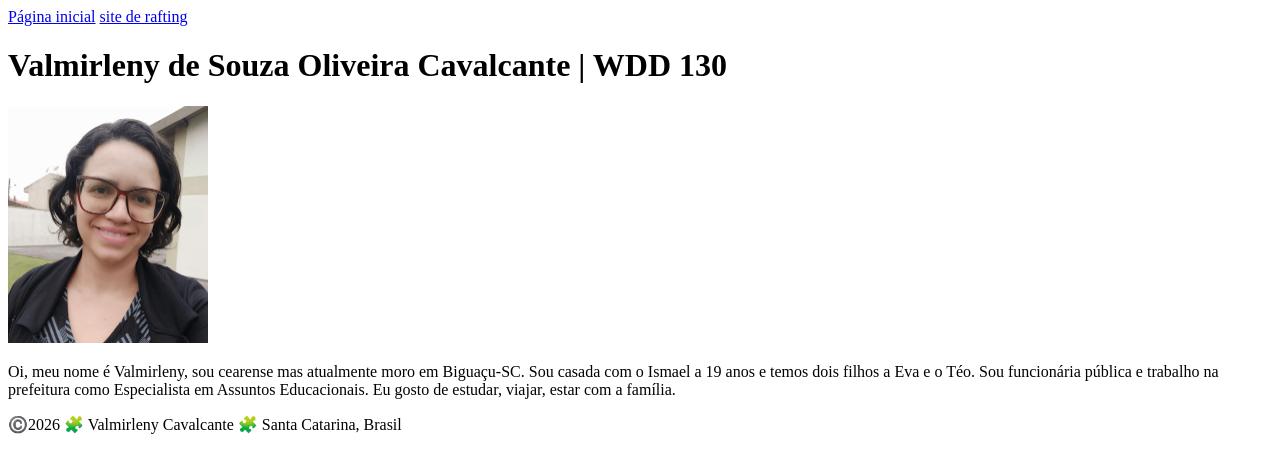
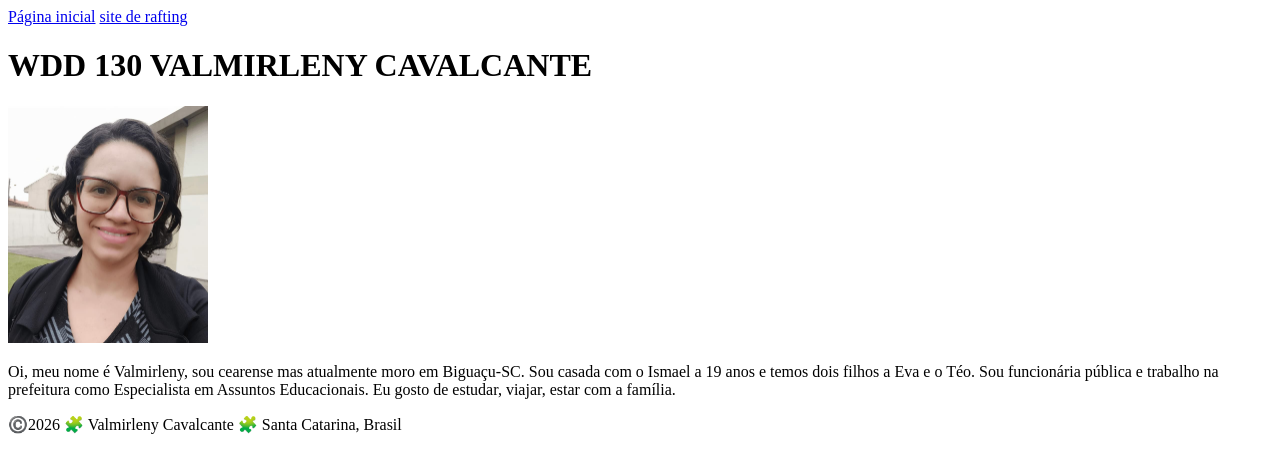
Before and after one commit to Valmirlenny/wdd130, a plain HTML site: page index.html in a window 1280 px wide. Drawn offline with Linux system fonts and the light colour scheme.

Commit message:
correção

```diff
--- a/index.html
+++ b/index.html
@@ -1,5 +1,5 @@
 <!DOCTYPE html>
-<lang="pt-br">
+<html lang="pt-br">
 
 <head>
     <meta charset="UTF-8">
@@ -15,7 +15,7 @@
         </nav>
     </header>
     <main>
-            <h1>Valmirleny de Souza Oliveira Cavalcante | WDD 130</h1>
+        <h1>WDD 130 VALMIRLENY CAVALCANTE</h1>
         <img src=" imagens/perfil.jpg" alt="Meu nome é Valmirleny Cavalcante" width="200">
         <p>Oi, meu nome é Valmirleny, sou cearense mas atualmente moro em Biguaçu-SC.
             Sou casada com o Ismael a 19 anos e temos dois filhos a Eva e o Téo. Sou funcionária pública e trabalho
@@ -27,3 +27,5 @@
         <p>©️2026 🧩 Valmirleny Cavalcante 🧩 Santa Catarina, Brasil</p>
     </footer>
 </body>
+
+</html>
```
Lines whose indentation alone changed are shown as unchanged.
